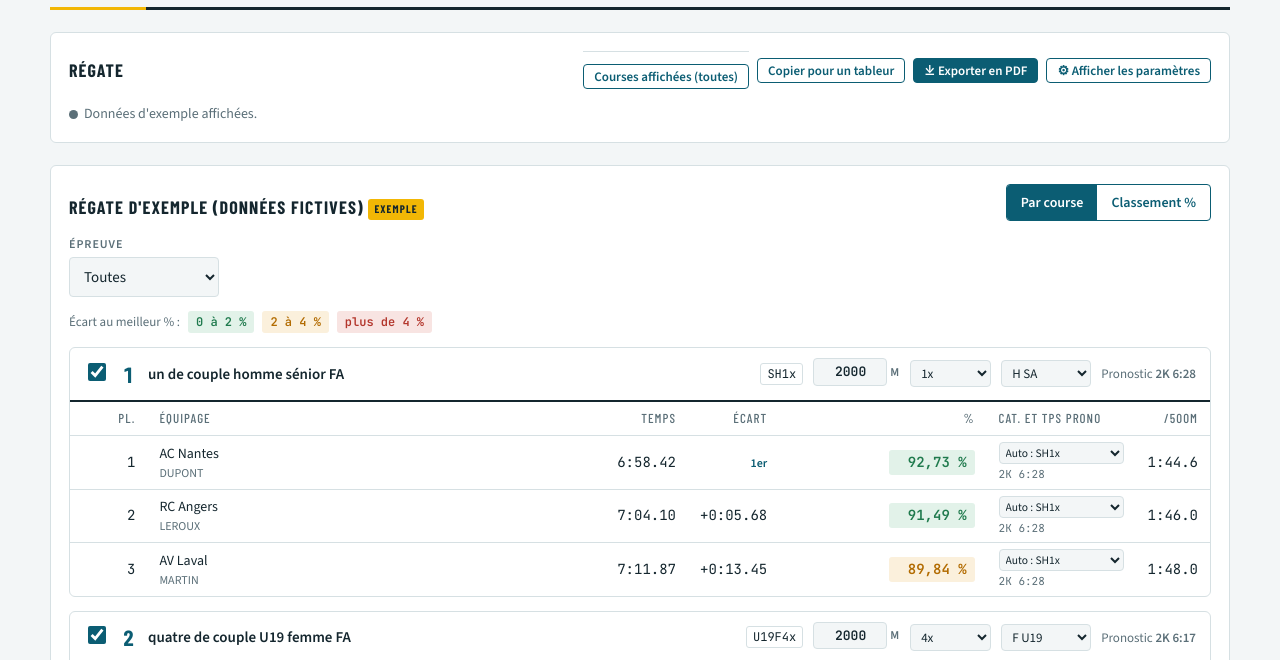
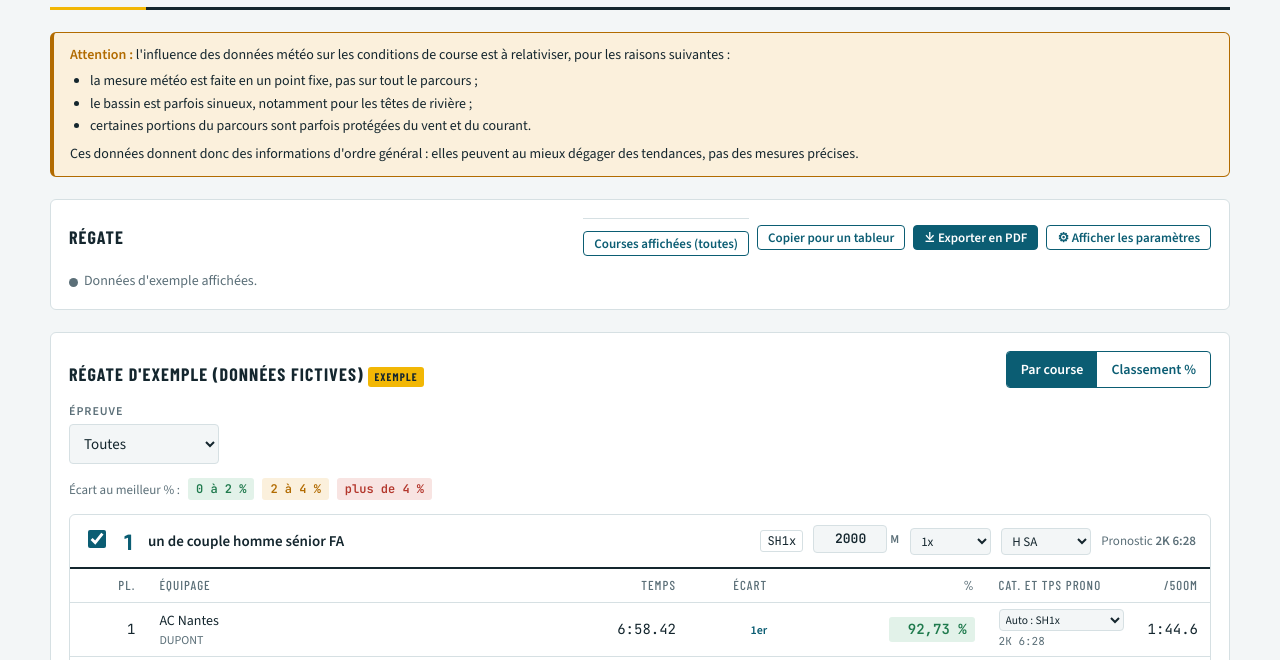
Before and after one commit to lukeepain/temps-prono-aviron, a plain HTML site: page index.html in a window 1280 px wide. Shown: the part 110-770 px from the top of the page. Drawn offline with nearby package versions, Linux system fonts and the light colour scheme.

Commit message:
Panneau d'avertissement sur la météo sous le titre
Co-Authored-By: Claude Opus 5.5 <noreply@anthropic.com>
Claude-Session: https://claude.ai/code/session_01UzSYNpkWg7ehE6CXRXDJwQ

```diff
--- a/index.html
+++ b/index.html
@@ -46,6 +46,7 @@ header{grid-template-columns:minmax(0,1fr) auto auto}
 #intro{display:none!important}
 @media (max-width:700px){header{column-gap:10px}.hlogo{height:46px;padding:3px 5px}header h1{font-size:27px}header .eyebrow{font-size:10.5px;letter-spacing:.06em}}
 @media (max-width:420px){.hlogo{height:38px}}
+.wxnote{border:1px solid var(--warn);border-left-width:4px;background:var(--chip-warn,rgba(178,107,0,.08));border-radius:6px;padding:12px 16px;font-size:14px;line-height:1.45}.wxnote p{margin:0}.wxnote ul{margin:6px 0 8px;padding-left:20px}.wxnote li{margin:2px 0}.wxnote b{color:var(--warn)}
 .panel{background:var(--surface);border:1px solid var(--line);border-radius:6px;padding:18px;display:grid;gap:14px;min-width:0}
 h2{font-family:var(--f-display);font-weight:700;text-transform:uppercase;letter-spacing:.06em;font-size:18px;margin:0}
 label,.lbl{font-size:12px;text-transform:uppercase;letter-spacing:.08em;color:var(--muted);font-weight:600;display:block;margin-bottom:4px}
@@ -219,6 +220,16 @@ summary{cursor:pointer;font-weight:600;color:var(--accent)}
     <h1>Temps Prono Aviron</h1>
     <div class="clock" id="clock" aria-live="off"><div class="clk-t" id="clkT">--:--:--</div><div class="clk-u" id="clkU"></div></div>
   </header>
+
+  <aside class="wxnote" role="note" aria-labelledby="wxnote-t">
+    <p id="wxnote-t"><b>Attention :</b> l'influence des données météo sur les conditions de course est à relativiser, pour les raisons suivantes :</p>
+    <ul>
+      <li>la mesure météo est faite en un point fixe, pas sur tout le parcours ;</li>
+      <li>le bassin est parfois sinueux, notamment pour les têtes de rivière ;</li>
+      <li>certaines portions du parcours sont parfois protégées du vent et du courant.</li>
+    </ul>
+    <p>Ces données donnent donc des informations d'ordre général : elles peuvent au mieux dégager des tendances, pas des mesures précises.</p>
+  </aside>
 
   <section class="panel" id="wxTl" aria-labelledby="h-tl" hidden>
     <h2 id="h-tl">Vent sur le bassin <span class="tlname" id="tlName"></span></h2>
```
